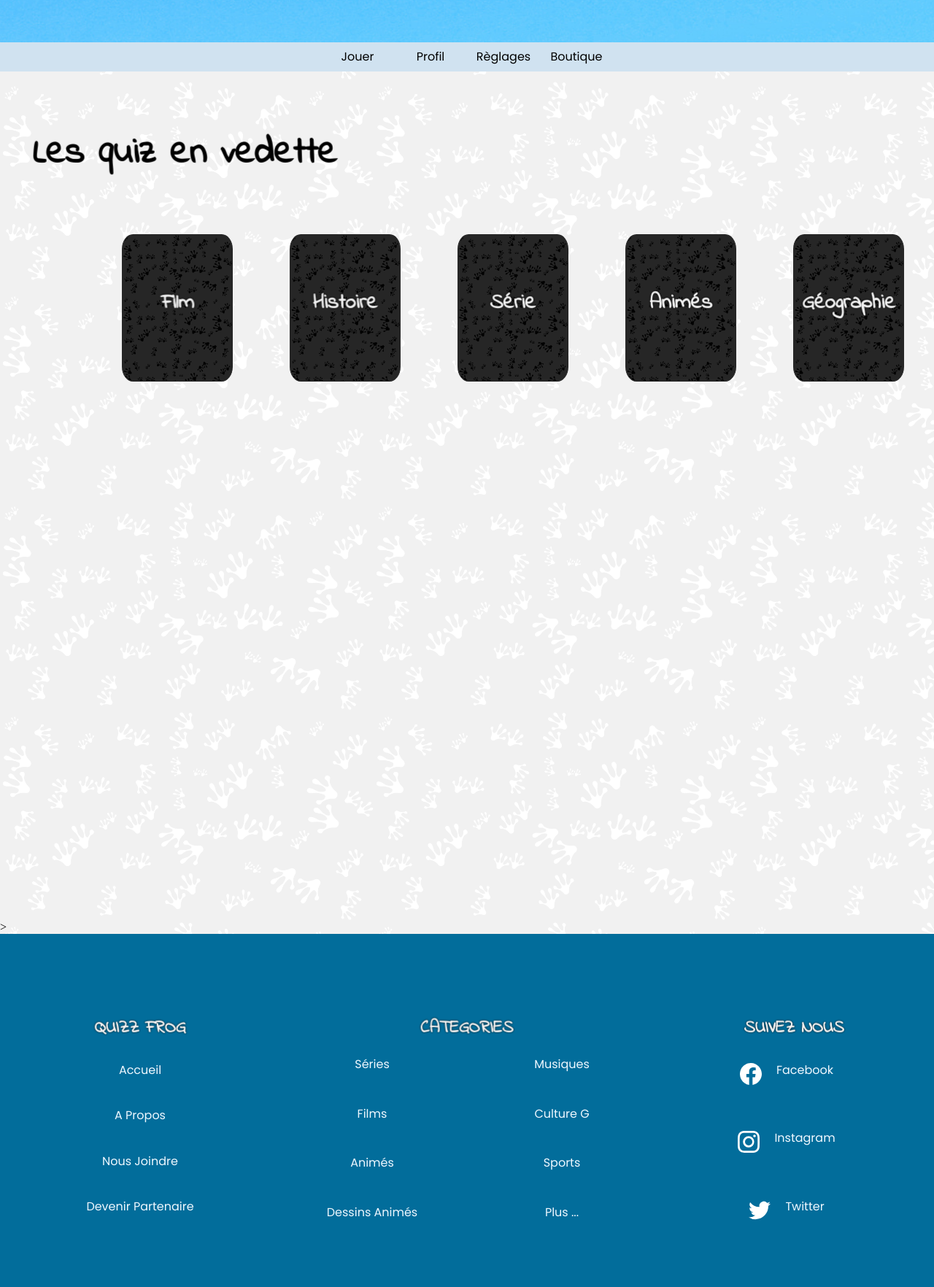
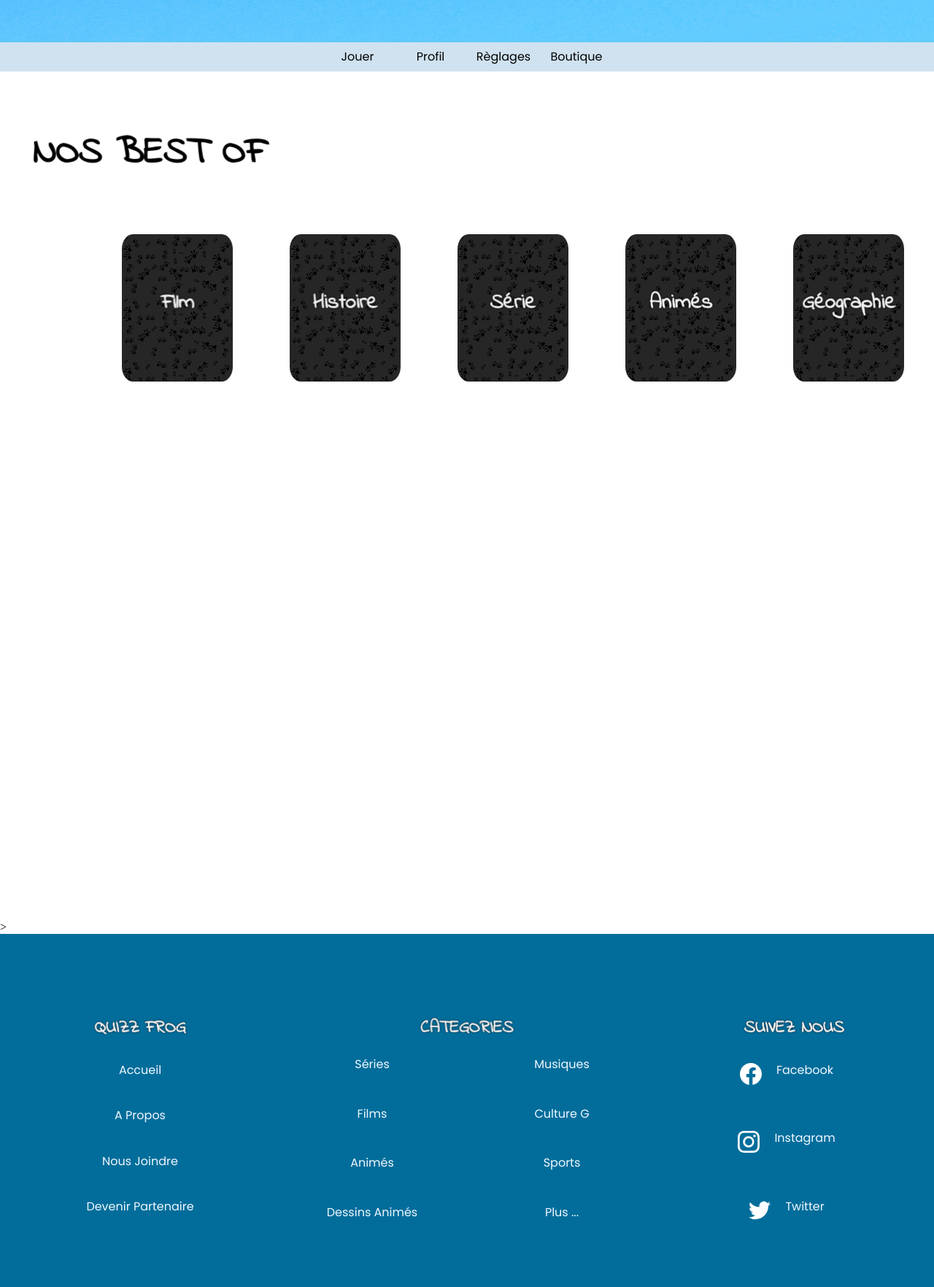
Before and after one commit to lucieculin/froggy-quizz, a PHP site: page / in a window 1280 px wide. Shown: the part 1042-2806 px from the top of the page at 73% size. Run offline with PHP 8.4, Linux system fonts and the light colour scheme.

```diff
--- a/accueil.css
+++ b/accueil.css
@@ -27,7 +27,8 @@ body {
 
     margin: 0;
     padding: 0;
-    background: url(./assets/images/background-white-pattoune.png);
+    /* background: url(./assets/images/background-dark-pattoune.png); */
+    background: white;
     background-size: 40%;
     background-repeat: repeat;
 }
@@ -343,6 +344,8 @@ border-radius: 50%;
     left: -1200px;
     transition: .2s ease-out;
     z-index: 2;
+    border: 5px solid white;
+    border-top: 0;
 }
 
 
@@ -790,7 +793,7 @@ section span {
     display: flex;
     justify-content: center;
     position: absolute;
-
+border-bottom: 15px solid white;
 
 }
 .cloud-nav{
--- a/index.php
+++ b/index.php
@@ -139,7 +139,7 @@
 
   <div class="container-body quiz-vedette">
                 <div class="container-margin">
-                    <h2>Les quiz en vedette</h2>
+                    <h2>NOS BEST OF</h2>
                     <div class="cards">
 
 
```
